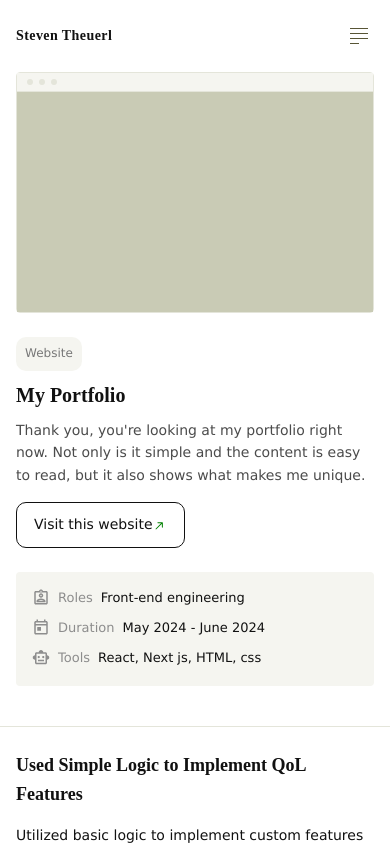
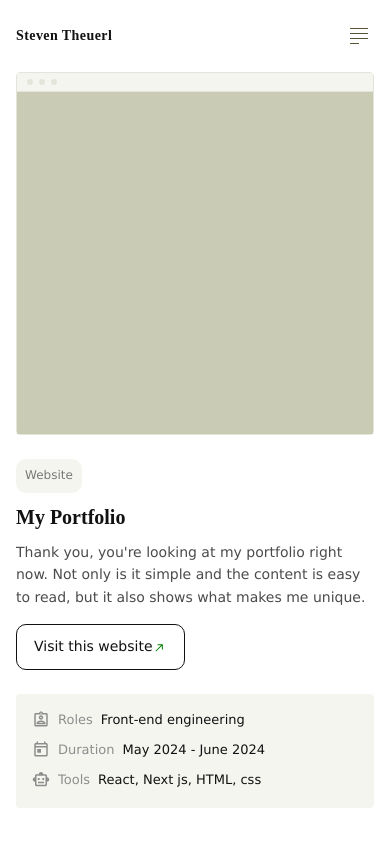
Before and after one commit to Steven-Theuerl/portfolio, a React (Create React App) app: page /Work-Portfolio in a window 390 px wide. Shown: the top 845 px of the page. Built offline with nearby package versions, Linux system fonts and the light colour scheme.

Commit message:
Attempt 2; fixed max size of hero containers. Oops

```diff
--- a/src/Components/Collections/WorkPage-Portfolio/WorkHero/WorkHero.module.css
+++ b/src/Components/Collections/WorkPage-Portfolio/WorkHero/WorkHero.module.css
@@ -13,7 +13,7 @@
         margin: 0px 16px;
         width: 100%;
         max-width: 384px;
-        height: 239px;
+        height: 361px;
         background-color: red;
         border-radius: 4px;
         border: 1px solid #E4E5DA;
```
